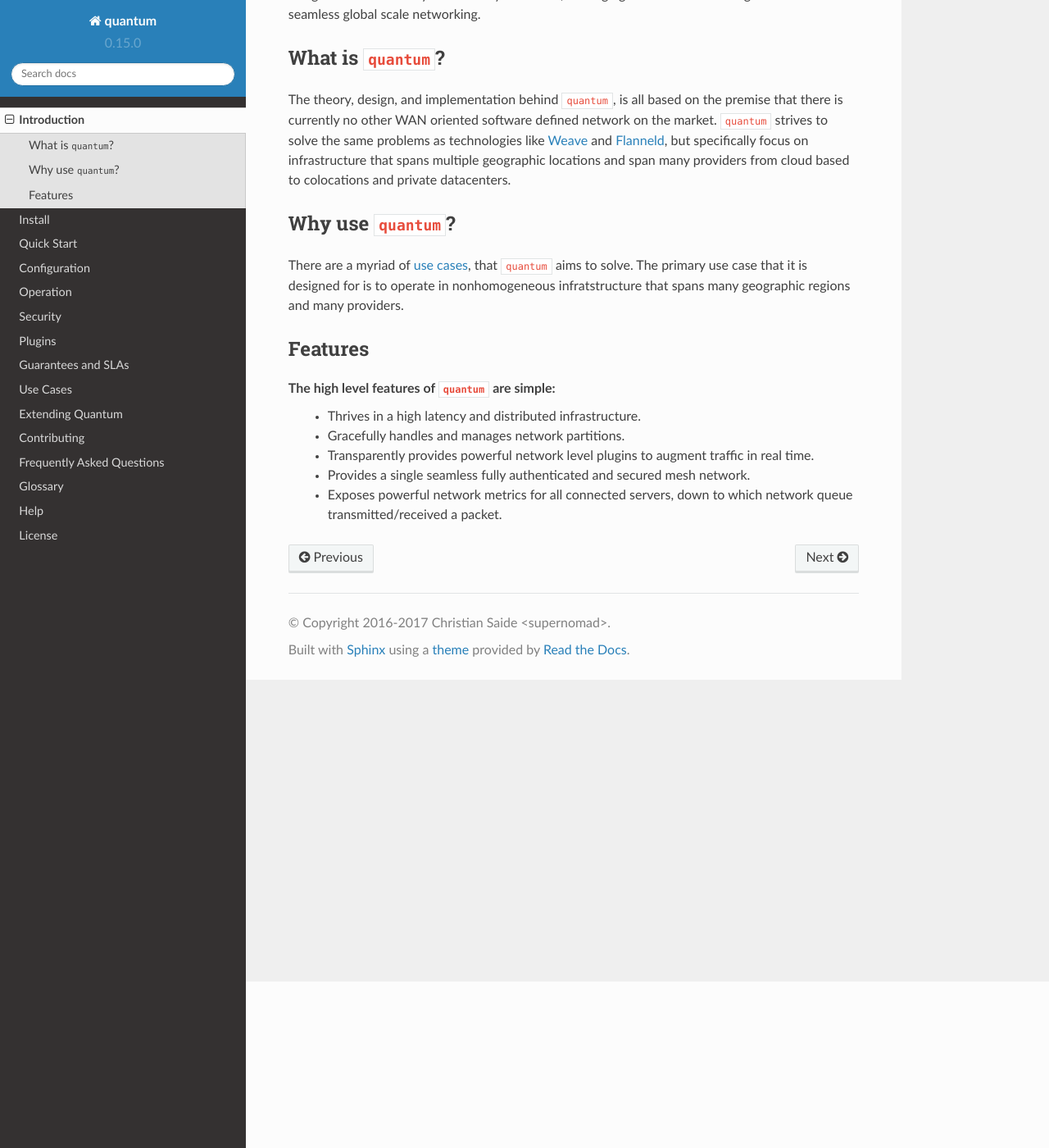
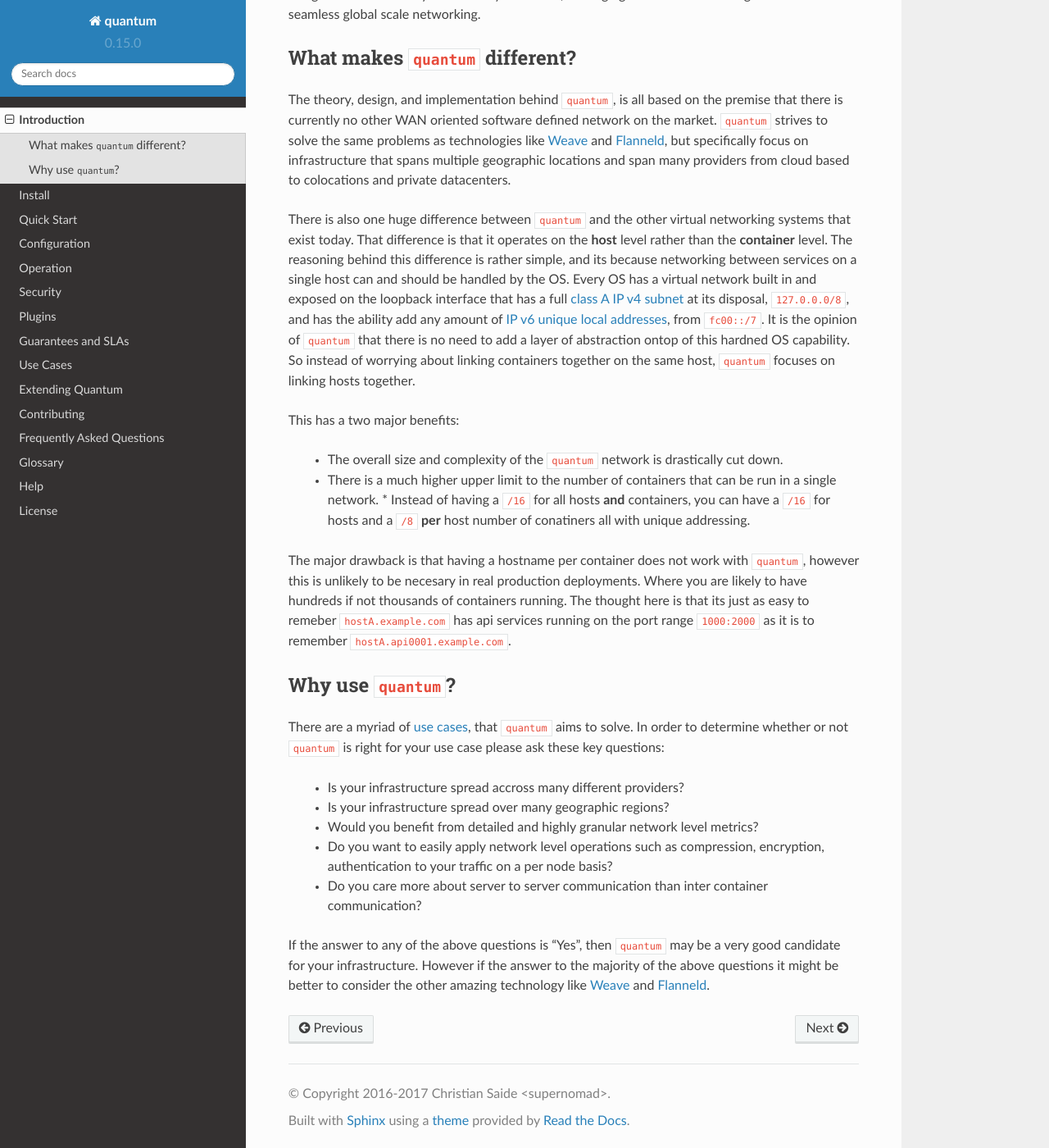
Before and after one commit to supernomad/quantum, a Sphinx documentation site: the page built from docs/introduction.rst, in a window 1280 px wide and 1400 px high, scrolled down 203 px. Shown: the whole window at 82% size. Built offline with Sphinx 7.4.7 and the Read the Docs theme 2.0.0, drawn with Linux system fonts in a browser that asks for light colours.

Commit message:
Some more tweaks and additions

```diff
--- a/docs/configuration.rst
+++ b/docs/configuration.rst
@@ -51,7 +51,7 @@ The general configuration of ``quantum`` is split up into a few different sectio
    * - ``-{{ option.short }}|--{{ option.long }}``
      - ``QUANTUM_{{ option.long | upper | replace('-','_') }}``
      - ``{{ option.long }}``
-     - ``{% if option.default != "" %}{{ option.default }}{% else %} {% endif %}``
+     - ``{% if option.default != "" %}{{ option.default }}{% else %}""{% endif %}``
 
 {% endfor %}
 {% endfor %}
--- a/docs/introduction.rst
+++ b/docs/introduction.rst
@@ -4,22 +4,30 @@
 
 ``quantum`` is a software defined network that is written in a combination of C and Golang. It is designed with scalability and security at its core, leveraging the latest techonologies to enable seamless global scale networking.
 
-What is ``quantum``?
-====================
+What makes ``quantum`` different?
+=================================
 
 The theory, design, and implementation behind ``quantum``, is all based on the premise that there is currently no other WAN oriented software defined network on the market. ``quantum`` strives to solve the same problems as technologies like `Weave <https://www.weave.works/oss/net/>`_ and `Flanneld <https://coreos.com/flannel/docs/latest/flannel-config.html>`_, but specifically focus on infrastructure that spans multiple geographic locations and span many providers from cloud based to colocations and private datacenters.
+
+There is also one huge difference between ``quantum`` and the other virtual networking systems that exist today. That difference is that it operates on the **host** level rather than the **container** level. The reasoning behind this difference is rather simple, and its because networking between services on a single host can and should be handled by the OS. Every OS has a virtual network built in and exposed on the loopback interface that has a full `class A IP v4 subnet <https://en.wikipedia.org/wiki/Classful_network>`_ at its disposal, ``127.0.0.0/8``, and has the ability add any amount of `IP v6 unique local addresses <https://en.wikipedia.org/wiki/Unique_local_address>`_, from ``fc00::/7``. It is the opinion of ``quantum`` that there is no need to add a layer of abstraction ontop of this hardned OS capability. So instead of worrying about linking containers together on the same host, ``quantum`` focuses on linking hosts together.
+
+This has a two major benefits:
+
+  * The overall size and complexity of the ``quantum`` network is drastically cut down.
+  * There is a much higher upper limit to the number of containers that can be run in a single network.
+    * Instead of having a ``/16`` for all hosts **and** containers, you can have a ``/16`` for hosts and a ``/8`` **per** host number of conatiners all with unique addressing.
+
+The major drawback is that having a hostname per container does not work with ``quantum``, however this is unlikely to be necesary in real production deployments. Where you are likely to have hundreds if not thousands of containers running. The thought here is that its just as easy to remeber ``hostA.example.com`` has api services running on the port range ``1000:2000`` as it is to remember ``hostA.api0001.example.com``.
 
 Why use ``quantum``?
 ====================
 
-There are a myriad of :doc:`use cases <use-cases>`, that ``quantum`` aims to solve. The primary use case that it is designed for is to operate in nonhomogeneous infratstructure that spans many geographic regions and many providers.
+There are a myriad of :doc:`use cases <use-cases>`, that ``quantum`` aims to solve. In order to determine whether or not ``quantum`` is right for your use case please ask these key questions:
 
-Features
-========
+  * Is your infrastructure spread accross many different providers?
+  * Is your infrastructure spread over many geographic regions?
+  * Would you benefit from detailed and highly granular network level metrics?
+  * Do you want to easily apply network level operations such as compression, encryption, authentication to your traffic on a per node basis?
+  * Do you care more about server to server communication than inter container communication?
 
-The high level features of ``quantum`` are simple:
-  * Thrives in a high latency and distributed infrastructure.
-  * Gracefully handles and manages network partitions.
-  * Transparently provides powerful network level plugins to augment traffic in real time.
-  * Provides a single seamless fully authenticated and secured mesh network.
-  * Exposes powerful network metrics for all connected servers, down to which network queue transmitted/received a packet.
+If the answer to any of the above questions is "Yes", then ``quantum`` may be a very good candidate for your infrastructure. However if the answer to the majority of the above questions it might be better to consider the other amazing technology like `Weave <https://www.weave.works/oss/net/>`_ and `Flanneld <https://coreos.com/flannel/docs/latest/flannel-config.html>`_.
```
Also changed, not shown: docs/index.rst (+12 -0 lines), 1 other file.
